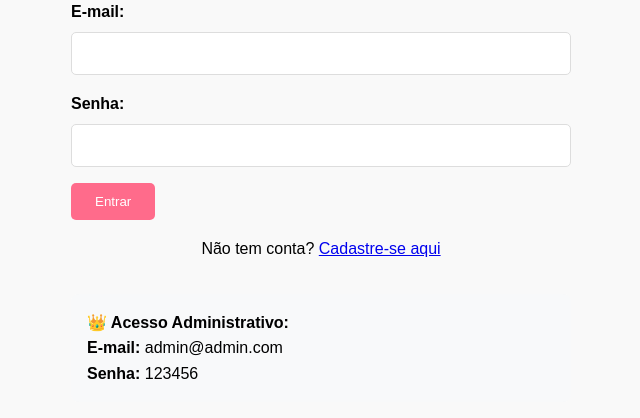
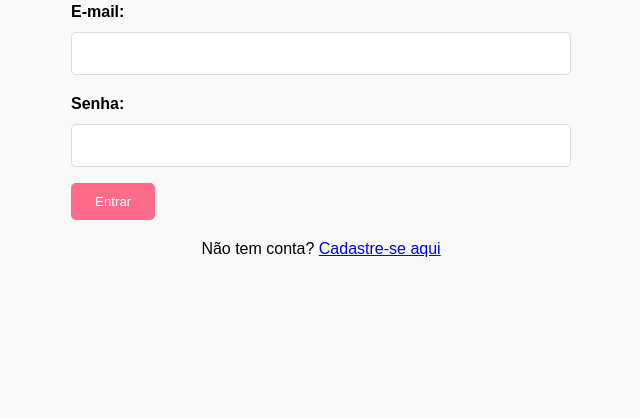
Before and after one commit to Jobsondevs/loja-cupcakes-pit, a PHP site: page /login.php in a window 1280 px wide. Shown: the part 142-560 px from the top of the page, without its empty margins (319-959 px from the left). Run offline with PHP 8.4, Linux system fonts and the light colour scheme.

Commit message:
remover credenciais administrativas visíveis

```diff
--- a/login.php
+++ b/login.php
@@ -108,13 +108,6 @@ if ($_SERVER['REQUEST_METHOD'] == 'POST') {
             <p style="text-align: center; margin-top: 1rem;">
                 Não tem conta? <a href="cadastro.php">Cadastre-se aqui</a>
             </p>
-
-            <!-- Login administrativo -->
-            <div style="margin-top: 2rem; padding: 1rem; background: #f8f9fa; border-radius: 8px;">
-                <h4>👑 Acesso Administrativo:</h4>
-                <p><strong>E-mail:</strong> admin@admin.com</p>
-                <p><strong>Senha:</strong> 123456</p>
-            </div>
         </div>
     </main>
 </body>
```
